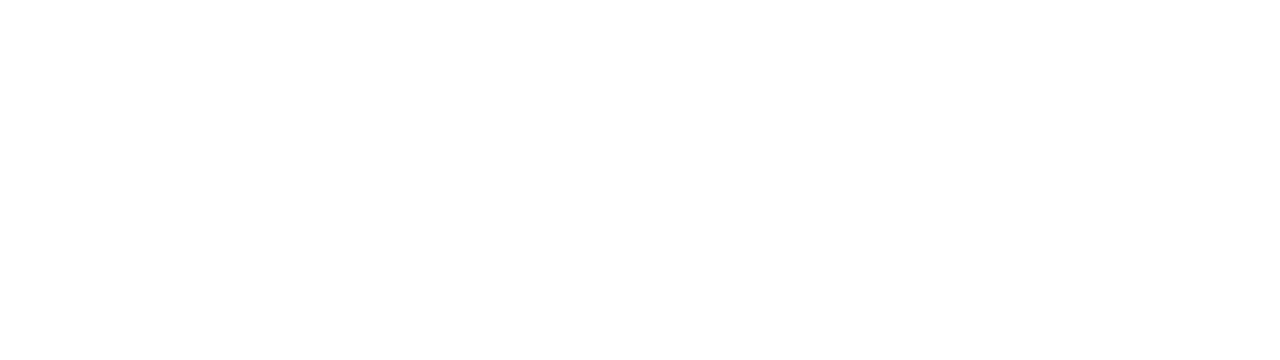
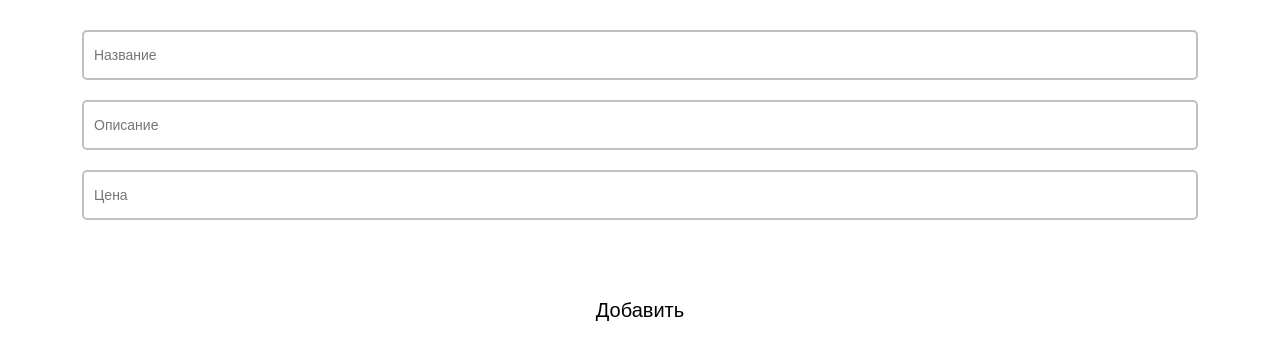
Before and after one commit to webster-r/.github.io, a plain HTML site: page index.html in a window 1280 px wide. Drawn offline with Linux system fonts and the light colour scheme.

Commit message:
Update index.html

```diff
--- a/index.html
+++ b/index.html
@@ -52,11 +52,26 @@
         button:hover {
             background: var(--tg-theme-secondary-bg-color);
         }
+
+        input {
+            width: 90%;
+            outline: none;
+            margin: 10px 5%;
+            padding: 15px 10px;
+            font-size: 14px;
+            border: 2px solid silver;
+            border-radius: 5px;
+        }
     </style>
 </head>
 <body>
     <div id="main">
-
+        <form id="form">
+            <input type="text" placeholder="Название" id="name">
+            <input type="text" placeholder="Описание" id="desc">
+            <input type="text" placeholder="Цена" id="price">
+            <button id="add">Добавить</button>
+        </form>
     </div>
     <script src="https://telegram.org/js/telegram-web-app.js"></script>
 </body>
```
